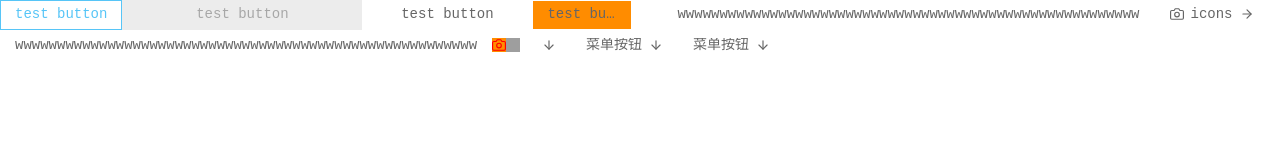
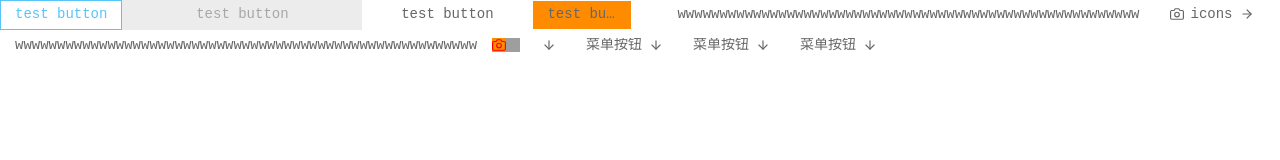
Before and after one commit to akaxiaok/KUI, a React app: page / in a window 1280 px wide. Shown: the top 160 px of the page. Built offline with nearby package versions, Linux system fonts and the light colour scheme; grey boxes are pictures that could not be loaded; the HTML template or start-up script is replaced by a standard one.

Commit message:
feature: MenuButton handle click handle show&hide

```diff
--- a/src/app.jsx
+++ b/src/app.jsx
@@ -3,8 +3,8 @@ import './style';
 import { Button, Icon, MenuButton } from 'Components';
 
 
-function log(e) {
-  console.log(e.item.text, e.item.value, e.item.index);
+function log(e, item) {
+  console.log(item.text, item.value, item.index);
 }
 
 function App(props) {
@@ -24,8 +24,9 @@ function App(props) {
       <Icon customIcon="k-test-icon" className="" />
       <MenuButton />
       <MenuButton text="菜单按钮" items={[{ text: 'qwr' }, { text: 'rrr' }]} />
+      <MenuButton text="菜单按钮" />
       <MenuButton text="菜单按钮" items={[{ text: 'qwr', value: '01' }, { text: 'rrr', value: '02' }]}
-                  itemClick={log.bind(this)} />
+                  itemClick={log.bind(this)} hideOnItemClick={false} />
     </div >
   )
 }
--- a/src/components/MenuButton/MenuButton.jsx
+++ b/src/components/MenuButton/MenuButton.jsx
@@ -4,12 +4,13 @@
 import React from 'react';
 import { Component } from '../../libs/';
 import Button from '../Button';
-import MenuItem from "./MenuItem";
+import MenuItem from "../MenuItem/MenuItem";
 import './MenuButton.less';
+import { PropTypes } from "../../libs/index";
 
 export default class MenuButton extends Component {
-  constructor(props) {
-    super(props);
+  constructor() {
+    super();
     this.state = {
       showItems: false,
     };
@@ -26,18 +27,35 @@ export default class MenuButton extends Component {
     });
   };
 
+  handleMouseLeave(event) {
+    this.hideTimeout = setTimeout(() => {
+      this.setState({ showItems: false });
+    }, 500);
+  }
+
+  handleMouseEnter(event) {
+    clearTimeout(this.hideTimeout);
+  }
+
+  handleItemClick(event, item) {
+    if (this.props.hideOnItemClick) {
+      this.setState({ showItems: false });
+    }
+    this.props.itemClick && this.props.itemClick(event, item);
+  }
+
   getClass() {
     return this.className('k-menu-button');
   }
 
   render() {
-    const { text, items, itemClick } = this.props;
+    const { text, items } = this.props;
     const { showItems } = this.state;
     let menuItems = [];
     if (items) {
       items.forEach((v, i) => {
         menuItems.push(
-          <MenuItem index={i} key={i} {...v} onClick={itemClick} />
+          <MenuItem index={i} key={i} {...v} onClick={this.handleItemClick.bind(this)} />
         )
       });
     }
@@ -47,17 +65,30 @@ export default class MenuButton extends Component {
            className={this.getClass()}
            ref={dom => {
              this.dom = dom
-           }} >
+           }}
+           onMouseLeave={this.handleMouseLeave.bind(this)}
+           onMouseEnter={this.handleMouseEnter.bind(this)}
+
+      >
         <Button
           text={text}
           rightIcon="arrow-down"
         />
         <ul ref={dom => {
           this.list = dom
-        }} style={{ display: showItems ? 'block' : 'none' }} className="k-menu-list" >
+        }}
+            style={{ display: showItems ? 'block' : 'none' }} className="k-menu-list" >
           {menuItems}
         </ul >
       </div >
     )
   }
 }
+MenuButton.propTypes = {
+  text: PropTypes.string,
+  hideOnItemClick: PropTypes.bool,
+  items: PropTypes.array
+};
+MenuButton.defaultProps = {
+  hideOnItemClick: true,
+}
--- a/src/components/MenuButton/MenuButton.less
+++ b/src/components/MenuButton/MenuButton.less
@@ -9,8 +9,8 @@
 .k-menu-list {
   position: absolute;
   top: 2em;
-  margin: 0;
+  margin: 2px 0 0 0;
   padding: 0;
   left: 0;
-
+  width: 100%;
 }
--- a/src/components/MenuButton/MenuItem.jsx
+++ b/src/components/MenuItem/MenuItem.jsx
@@ -2,15 +2,15 @@
  * Created by Kimi on 2017/12/6.
  */
 import React from 'react';
-import { Component } from '../../libs/';
+import { Component } from '../../libs/index';
 import './MenuItem.less';
 
 export default class MenuItem extends Component {
   handleClick = (event) => {
     const { index, text, value } = this.props;
-    event.item = { index, text, value };
+    const item = { index, text, value };
     event.stopPropagation();
-    this.props.onClick && this.props.onClick(event);
+    this.props.onClick && this.props.onClick(event, item);
   };
 
   getClass() {
--- a/src/components/MenuButton/MenuItem.less
+++ b/src/components/MenuItem/MenuItem.less
@@ -2,9 +2,9 @@
 
 .k-menu-item {
   list-style: none;
-  width: 100%;
   padding: 0.5em 1em;
   &:hover {
     color: @font-active-color;
+    background: @back-active-color;
   }
 }
--- /dev/null
+++ b/src/components/MenuItem/index.js
@@ -0,0 +1,3 @@
+import MenuItem from "./MenuItem";
+
+export default MenuItem;
```
Also changed, not shown: 1 other file (tests, documents, lock files or other folders).
